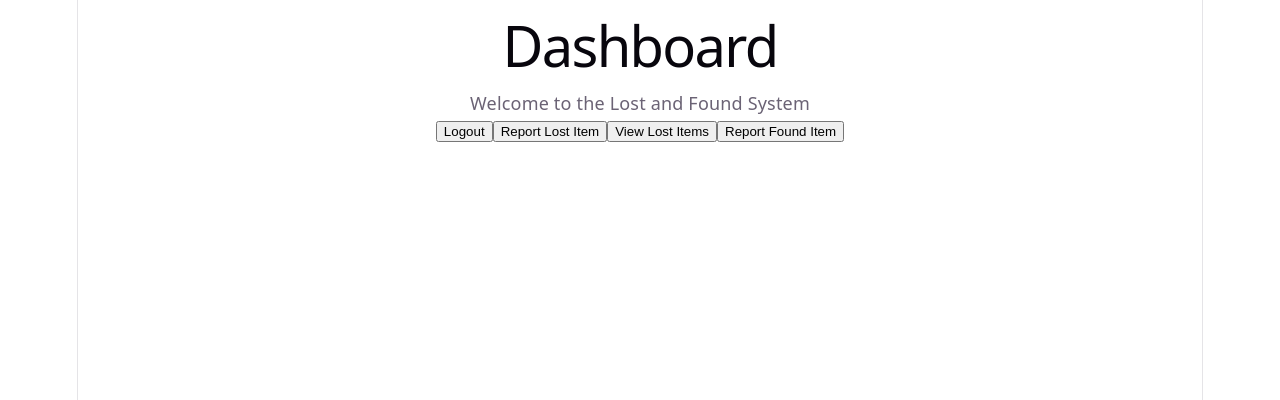
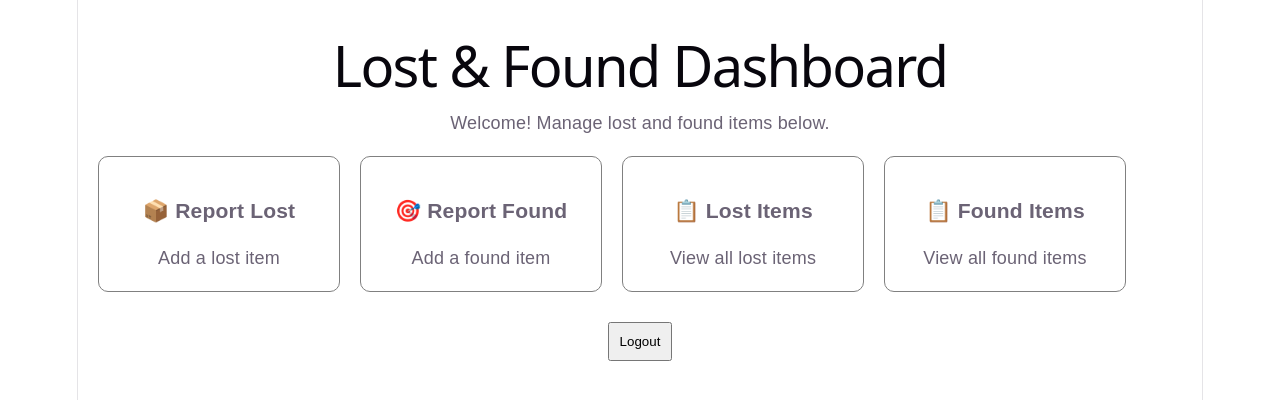
Before and after one commit to jsmndb/lost-found-system, a React (Vite) app in the folder client/client/: page /dashboard in a window 1280 px wide. Shown: the top 400 px of the page. Built offline with nearby package versions, Linux system fonts and the light colour scheme.

Commit message:
Improved dashboard UI with card layout

```diff
--- a/client/client/src/pages/Dashboard.jsx
+++ b/client/client/src/pages/Dashboard.jsx
@@ -9,24 +9,81 @@ function Dashboard() {
   };
 
   return (
-    <div>
-      <h1>Dashboard</h1>
-      <p>Welcome to the Lost and Found System</p>
+    <div style={{ padding: "20px", fontFamily: "Arial" }}>
+      <h1>Lost & Found Dashboard</h1>
+      <p>Welcome! Manage lost and found items below.</p>
 
-      <button onClick={handleLogout}>
+      {/* CARDS CONTAINER */}
+      <div style={{ display: "flex", gap: "20px", marginTop: "20px" }}>
+
+        {/* LOST ITEM CARD */}
+        <div
+          style={{
+            border: "1px solid gray",
+            padding: "20px",
+            width: "200px",
+            borderRadius: "10px",
+            cursor: "pointer"
+          }}
+          onClick={() => navigate("/report-lost")}
+        >
+          <h3>📦 Report Lost</h3>
+          <p>Add a lost item</p>
+        </div>
+
+        {/* FOUND ITEM CARD */}
+        <div
+          style={{
+            border: "1px solid gray",
+            padding: "20px",
+            width: "200px",
+            borderRadius: "10px",
+            cursor: "pointer"
+          }}
+          onClick={() => navigate("/report-found")}
+        >
+          <h3>🎯 Report Found</h3>
+          <p>Add a found item</p>
+        </div>
+
+        {/* VIEW LOST ITEMS */}
+        <div
+          style={{
+            border: "1px solid gray",
+            padding: "20px",
+            width: "200px",
+            borderRadius: "10px",
+            cursor: "pointer"
+          }}
+          onClick={() => navigate("/lost-items")}
+        >
+          <h3>📋 Lost Items</h3>
+          <p>View all lost items</p>
+        </div>
+
+        {/* VIEW FOUND ITEMS */}
+        <div
+          style={{
+            border: "1px solid gray",
+            padding: "20px",
+            width: "200px",
+            borderRadius: "10px",
+            cursor: "pointer"
+          }}
+          onClick={() => navigate("/found-items")}
+        >
+          <h3>📋 Found Items</h3>
+          <p>View all found items</p>
+        </div>
+
+      </div>
+
+      {/* LOGOUT */}
+      <button
+        onClick={handleLogout}
+        style={{ marginTop: "30px", padding: "10px" }}
+      >
         Logout
-      </button>
-
-        <button onClick={() => navigate("/report-lost")}>
-        Report Lost Item
-      </button>
-
-        <button onClick={() => navigate("/lost-items")}>
-        View Lost Items
-      </button>
-
-        <button onClick={() => navigate("/report-found")}>
-        Report Found Item
       </button>
     </div>
   );
```
